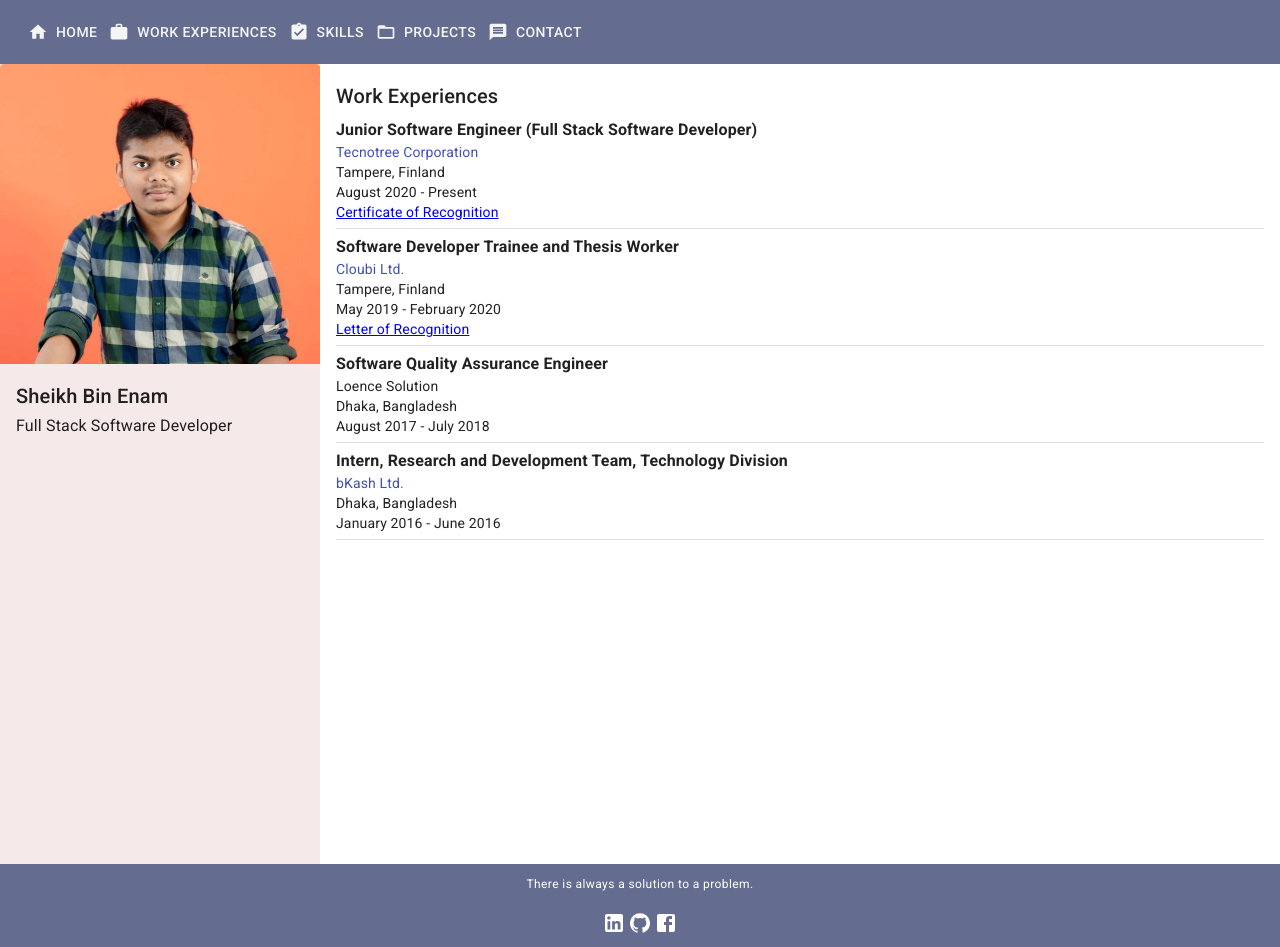
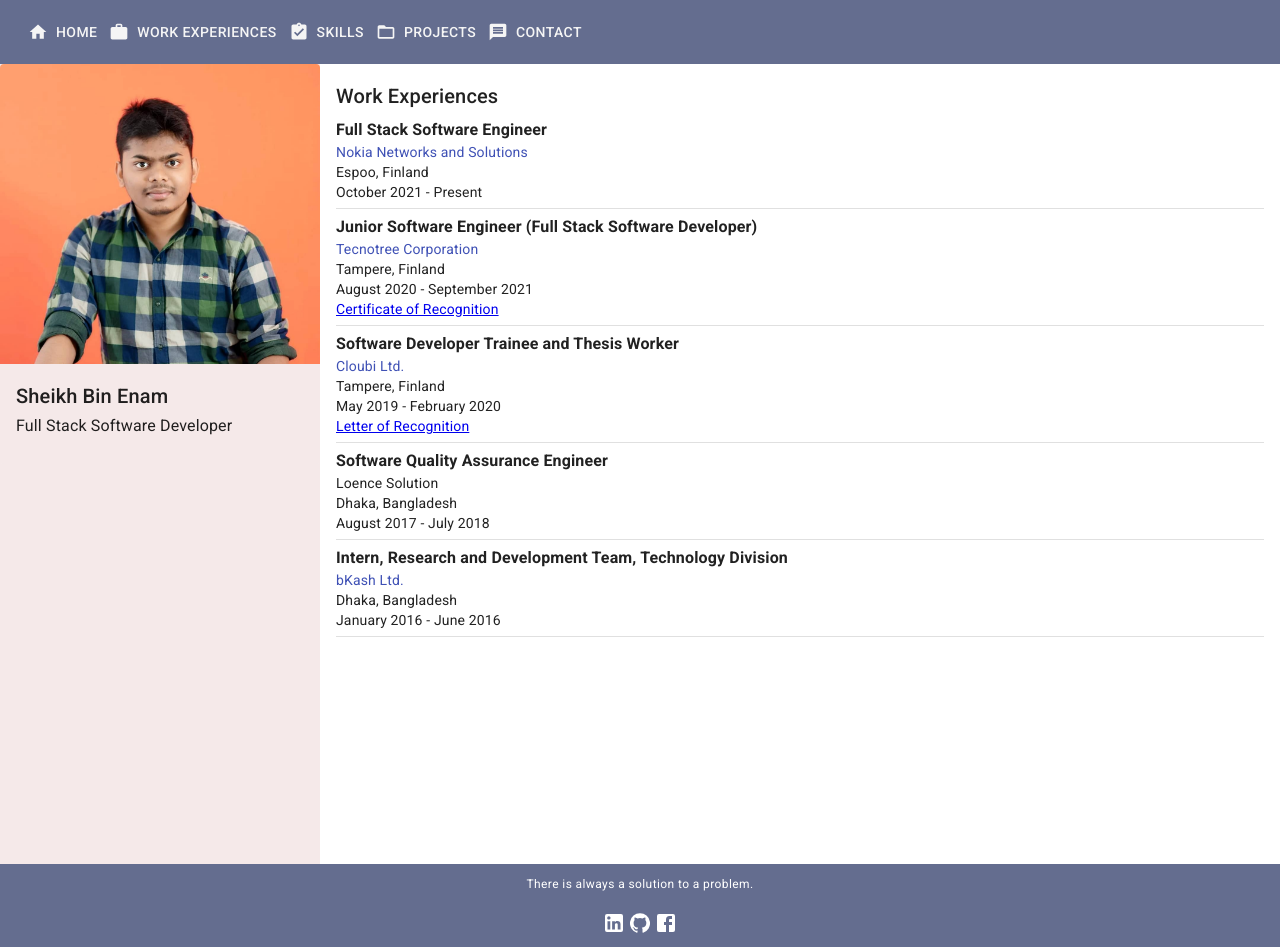
Before and after one commit to saimulhq/portfolio, a React (Create React App) app: page /portfolio/work in a window 1280 px wide. Built offline with nearby package versions, Linux system fonts and the light colour scheme.

Commit message:
added new modifications

```diff
--- a/src/components/Home.js
+++ b/src/components/Home.js
@@ -47,10 +47,8 @@
                         life learning new technologies and
                         experimenting with them in my everyday life.
                         Currently I am working as a Full Stack
-                        Developer at{' '}
-                        <Link href={links['Tecnotree']}>
-                            Tecnotree
-                        </Link>
+                        Software Engineer at{' '}
+                        <Link href={links['Nokia']}>Nokia</Link>
                         .
                         <br />
                         <br />I completed my <b>
--- a/src/mappings/links.js
+++ b/src/mappings/links.js
@@ -1,6 +1,7 @@
 // all the links used in the project
 export const links = {
     Tecnotree: 'http://www.tecnotree.com/',
+    Nokia: 'http://www.nokia.com',
     Cloubi: 'http://www.cloubi.com/',
     bKash: 'http://www.bkash.com/',
     TUNI: 'http://www.tuni.fi/en',
--- a/src/mappings/works.js
+++ b/src/mappings/works.js
@@ -3,11 +3,20 @@
 // list of my work experience
 export const works = [
     {
+        title: 'Full Stack Software Engineer',
+        company: 'Nokia Networks and Solutions',
+        link: links['Nokia'],
+        location: 'Espoo, Finland',
+        period: 'October 2021 - Present',
+        fileName: '',
+        file: ''
+    },
+    {
         title: 'Junior Software Engineer (Full Stack Software Developer)',
         company: 'Tecnotree Corporation',
         link: links['Tecnotree'],
         location: 'Tampere, Finland',
-        period: 'August 2020 - Present',
+        period: 'August 2020 - September 2021',
         fileName: 'Certificate of Recognition',
         file: links['COR']
     },
```
Also changed, not shown: 1 other file (tests, documents, lock files or other folders).
